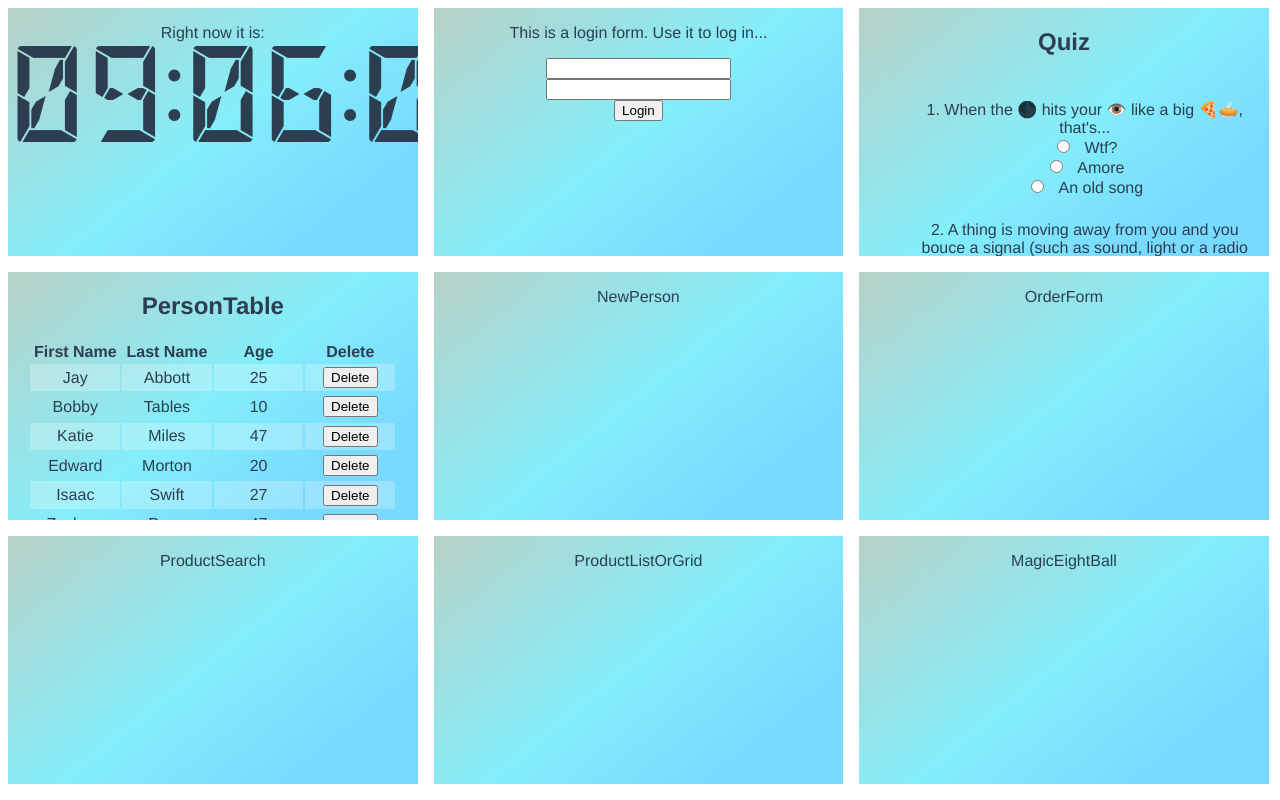
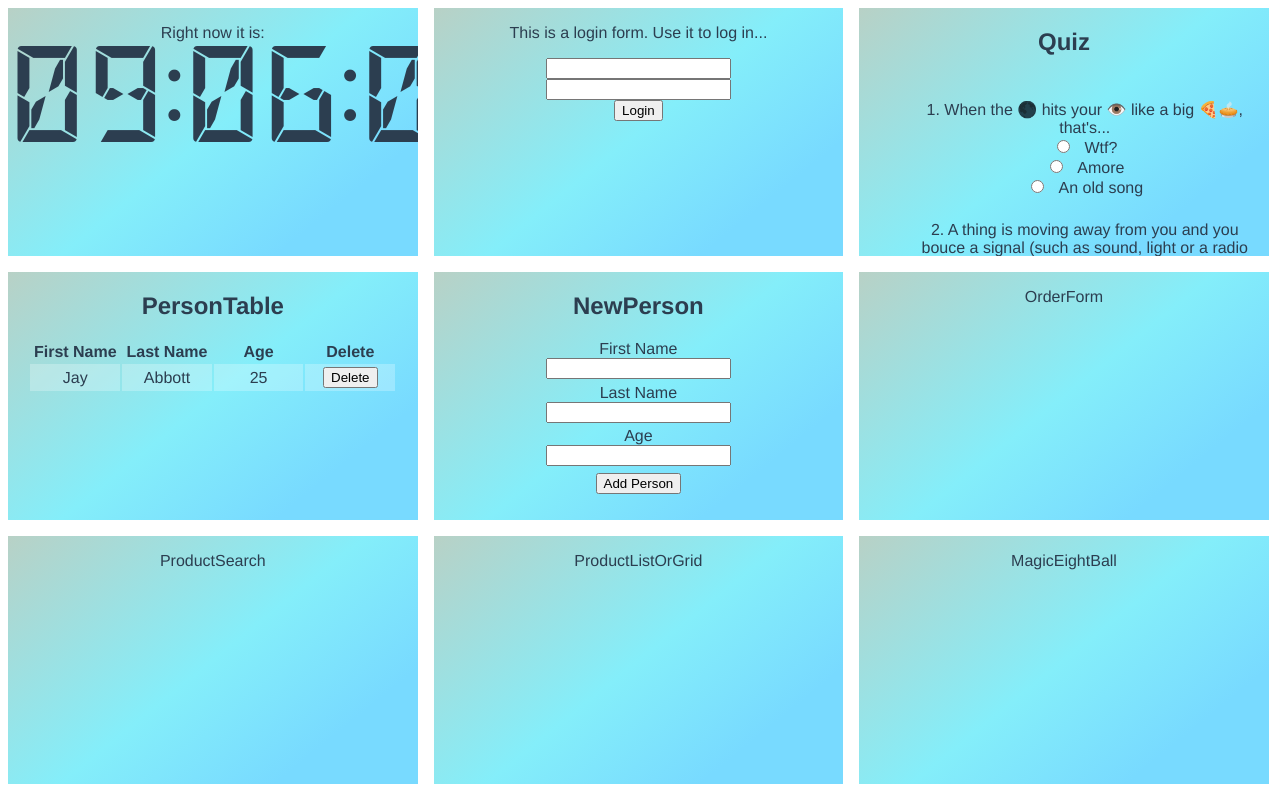
Before and after one commit to jayabbott/jays-3x3-grid, a Vue app: page / in a window 1280 px wide. Built offline with nearby package versions, Linux system fonts and the light colour scheme.

Commit message:
Task 4 (New Person Form) works but no error handling

```diff
--- a/src/App.vue
+++ b/src/App.vue
@@ -10,10 +10,10 @@
       <Quiz />
     </div>
     <div id="grid-4" class="grid-item">
-      <PersonTable />
+      <PersonTable :personToAdd="userPass" />
     </div>
     <div id="grid-5" class="grid-item">
-      <NewPerson />
+      <NewPerson @inputData="userAdded" />
     </div>
     <div id="grid-6" class="grid-item">
       <OrderForm />
@@ -53,6 +53,16 @@ export default {
     ProductSearch,
     ProductListOrGrid,
     MagicEightBall
+  },
+  data: function() {
+    return {
+      userPass: {}
+    };
+  },
+  methods: {
+    userAdded(variable) {
+      this.userPass = variable;
+    }
   }
 }
 </script>
--- a/src/components/NewPerson.vue
+++ b/src/components/NewPerson.vue
@@ -1,14 +1,51 @@
 <template>
   <div class="grid-inside">
-    <p>
+    <h2>
       NewPerson
-    </p>
+    </h2>
+    <form action="javascript:void(0);">
+      <div class="form-item">
+        <label class="form-label" for="inputFirstName">First Name</label><br>
+        <input id="inputFirstName" v-model="userToAdd.firstName" type="text"><br>
+      </div>
+      <div class="form-item">
+        <label class="form-label" for="inputLastName">Last Name</label><br>
+        <input id="inputLastName" v-model="userToAdd.lastName" type="text"><br>
+      </div>
+      <div class="form-item">
+        <label class="form-label" for="inputAge">Age</label><br>
+        <input id="inputAge" v-model="userToAdd.age" type="number"><br>
+      </div>
+      <button class="button is-white" id="addPerson" @click="addPerson">Add Person</button>
+    </form>
   </div>
 </template>
 
 <script>
+
+const blankUser =  {
+  firstName: '',
+  lastName: '',
+  age: null,
+}
+
 export default {
   name: 'NewPerson',
+  data() {
+    return {
+      userToAdd: {
+        firstName: '',
+        lastName: '',
+        age: null,
+      }
+    };
+  },
+  methods: {
+    addPerson: function() {
+      this.$emit('inputData', this.userToAdd)
+      this.userToAdd = Object.assign({}, blankUser);
+    }
+  }
 }
 </script>
 
@@ -27,4 +64,12 @@ li {
 a {
   color: #42b983;
 }
+
+.form-item {
+  margin-top: 0.3em;
+}
+
+button {
+  margin-top: 0.5em;
+}
 </style>
--- a/src/components/PersonTable.vue
+++ b/src/components/PersonTable.vue
@@ -34,7 +34,7 @@ var people = [
     lastName: 'Abbott',
     age: 25,
   },
-  {
+  /*{
     firstName: 'Bobby',
     lastName: 'Tables',
     age: 10,
@@ -73,7 +73,7 @@ var people = [
     firstName: 'Jordan',
     lastName: 'Sanderson',
     age: 30,
-  },
+  },*/
 ]
 export default {
   name: 'PersonTable',
@@ -82,13 +82,21 @@ export default {
       people: people
     }
   },
+  props: {
+    personToAdd: {
+      type: Object
+    }
+  },
   methods: {
     deleteEntry: function(personIndex) {
-      console.log('gonna delete ' + personIndex)
-      this.people.splice(personIndex, 1);
+      this.people.splice(personIndex, 1)
+    },
+  },
+  watch: {
+    personToAdd: function() {
+      this.people.push(this.personToAdd);
     }
   }
-
 }
 </script>
 
```
